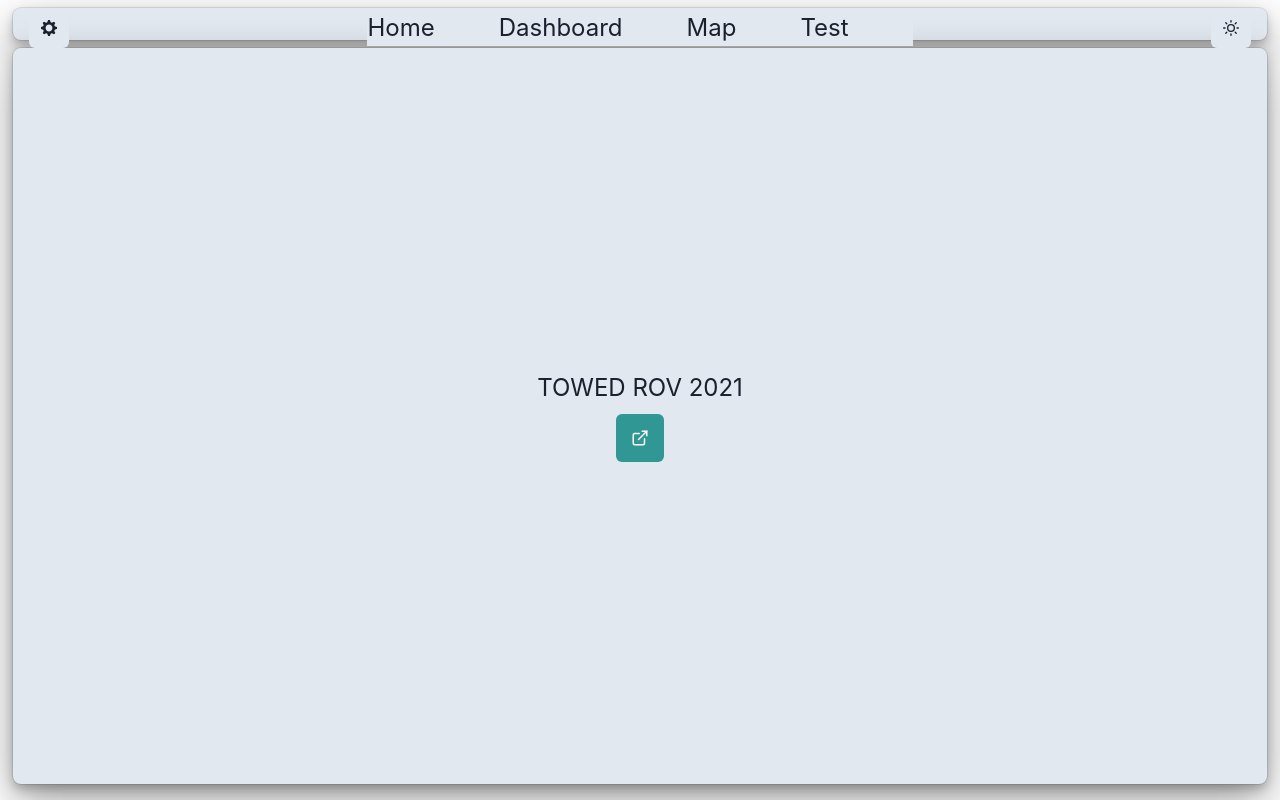
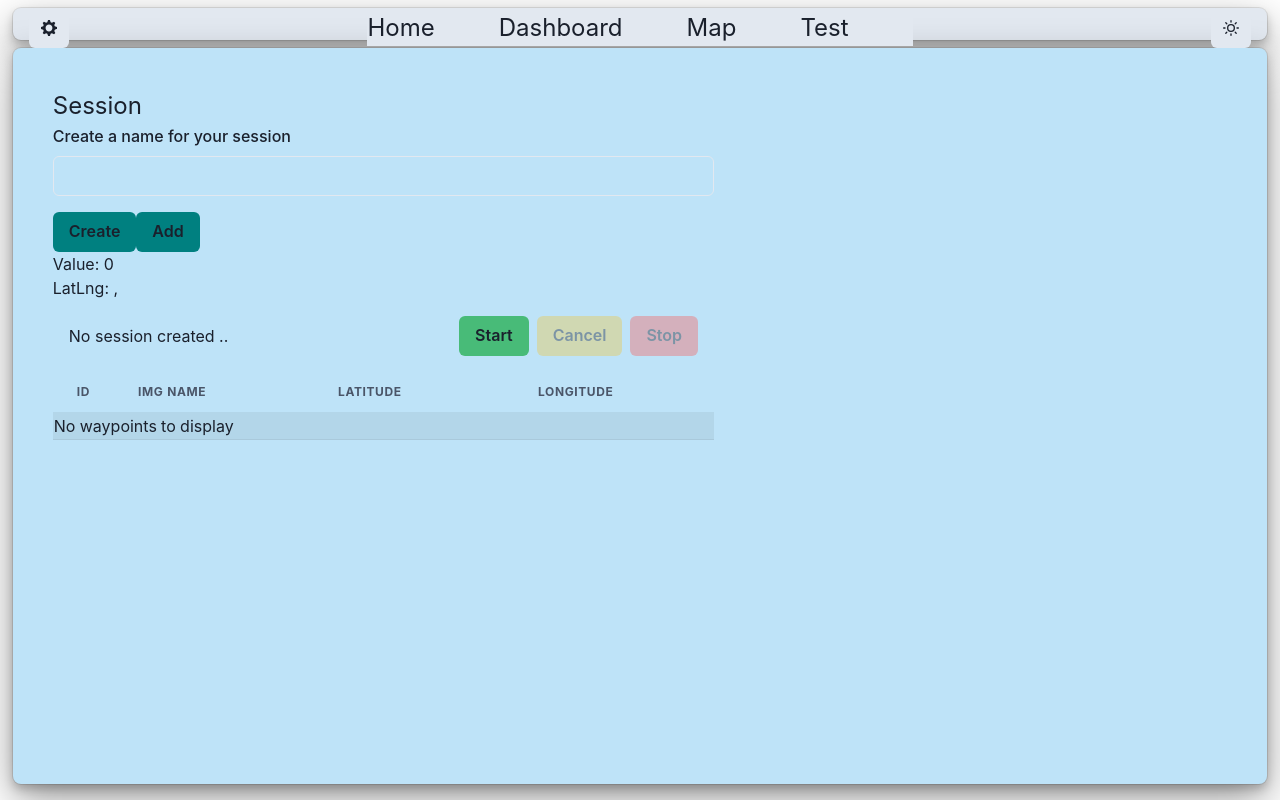
Before and after one commit to Towed-ROV/gui, a React (Create React App) app: page /#/test in a window 1280 px wide. Before the commit this address led to /#/. Built offline with nearby package versions, Linux system fonts and the light colour scheme.

Commit message:
Setting up support for waypointSession

```diff
--- a/src/fake_db/utils.js
+++ b/src/fake_db/utils.js
@@ -14,6 +14,23 @@ export const sendCommand = async (name, value, toSystem = false) => {
     const response = await resp.data;
     console.log(cmd);
     console.log(response);
+  } catch (err) {
+    console.log(err);
+  }
+};
+
+export const saveWaypoint = async (sessionId, latLng, sensorData) => {
+  let URL = "/waypoint/";
+  let payload = {
+    session_id: sessionId,
+    latitude: latLng[0],
+    longitude: latLng[1],
+    sensors: sensorData,
+  };
+  try {
+    console.log(payload);
+    // const resp = await api.post(URL, payload);
+    // return await resp.data;
   } catch (err) {
     console.log(err);
   }
--- a/src/helpers/utils.js
+++ b/src/helpers/utils.js
@@ -10,7 +10,10 @@ export const getEmptyArray = (MAX_ELEMENTS) => {
   return data;
 };
 
-function distanceTest(lat1, lon1, lat2, lon2) {
+export const distanceBetweenLatLong = (p1, p2) => {
+  var [lat1, lon1] = p1;
+  var [lat2, lon2] = p2;
+
   // metres
   var R = 6371e3;
 
@@ -28,4 +31,4 @@ function distanceTest(lat1, lon1, lat2, lon2) {
 
   // in metres
   return R * c;
-}
+};
--- a/src/helpers/validate.js
+++ b/src/helpers/validate.js
@@ -7,3 +7,15 @@ export const validateInput = (value) => {
   }
   return error;
 };
+
+export const validateStringInput = (value) => {
+  let error;
+  if (!value) {
+    error = "Session name required";
+  } else if (value.length < 6) {
+    error = " That's a bit short, isn't it?";
+  } else if (value.length > 30) {
+    error = "WOW, easy there tiger! A bit long?";
+  }
+  return error;
+};
--- a/src/pages/Test.js
+++ b/src/pages/Test.js
@@ -2,59 +2,117 @@ import {
   Box,
   Button,
   Flex,
-  SimpleGrid,
   Table,
   Tbody,
+  Text,
   Td,
   Th,
   Thead,
   Tr,
   useColorModeValue,
-  VStack,
+  FormLabel,
+  FormControl,
+  Input,
+  HStack,
+  FormErrorMessage,
 } from "@chakra-ui/react";
+import { Field, Form, Formik } from "formik";
 import React, { useEffect, useState } from "react";
+import { saveWaypoint } from "../fake_db/utils";
+import { distanceBetweenLatLong } from "../helpers/utils";
+import { validateStringInput } from "../helpers/validate";
+
+const gpsMIN = [62.383713, 6.977545];
+const gpsMAX = [62.38389, 6.97916];
+
+const rangeLat = gpsMAX[0] - gpsMIN[0];
+const rangeLng = gpsMAX[1] - gpsMIN[1];
+
+const STEPS = 4;
+
+const stepLat = rangeLat / STEPS;
+const stepLng = rangeLng / STEPS;
 
 const db = [
   {
-    id: 1,
-    img_name: "test_img_123.jpg",
-    latitude: 0.55,
-    longitude: 0.55,
+    id: -1,
+    img_name: "test.jpg",
+    latitude: -1,
+    longitude: -1,
   },
   {
-    id: 2,
-    img_name: "test_img_123.jpg",
-    latitude: 0.55,
-    longitude: 0.55,
+    id: -2,
+    img_name: "test.jpg",
+    latitude: -1,
+    longitude: -1,
   },
   {
-    id: 3,
-    img_name: "test_img_123.jpg",
-    latitude: 0.55,
-    longitude: 0.55,
+    id: -3,
+    img_name: "test.jpg",
+    latitude: -1,
+    longitude: -1,
   },
   {
-    id: 4,
-    img_name: "test_img_123.jpg",
-    latitude: 0.55,
-    longitude: 0.55,
+    id: -4,
+    img_name: "test.jpg",
+    latitude: -1,
+    longitude: -1,
   },
   {
-    id: 5,
-    img_name: "test_img_123.jpg",
-    latitude: 0.55,
-    longitude: 0.55,
+    id: -5,
+    img_name: "test.jpg",
+    latitude: -1,
+    longitude: -1,
   },
 ];
 
+let fakeSensors = [
+  {
+    name: "temperature",
+    value: 0,
+  },
+  {
+    name: "oxygen",
+    value: 0,
+  },
+  {
+    name: "latitude",
+    value: 62.383713,
+  },
+  {
+    name: "depth",
+    value: 0,
+  },
+  {
+    name: "longitude",
+    value: 6.977545,
+  },
+];
+
+/**
+ * TODO
+ * 1. Create sessionId
+ * 2. Start session.
+ *
+ * display is running
+ * stop option
+ * onExit cleanup
+ *
+ */
 const Test = () => {
   const textColor = useColorModeValue("grey.900", "gray.200");
   const boxColor = useColorModeValue("gray.200", "gray.600");
-  const [waypoints, setWaypoints] = useState(db);
+
+  const [isSessionRunning, setIsSessionRunning] = useState(false);
+  const [waypoints, setWaypoints] = useState([]);
   const [sessionId, setSessionId] = useState("");
-  const [id, setId] = useState(10);
+  const [currentLatLng, setCurrentLatLng] = useState([undefined, undefined]);
 
-  const addWaypoint = (wp) => {
+  const [id, setId] = useState(0);
+
+  const displayWaypoint = (wp) => {
+    if (wp === undefined) return;
+
     const wps = [...waypoints];
     if (wps.length > 4) {
       wps.shift();
@@ -64,16 +122,24 @@ const Test = () => {
   };
 
   const saveDataAndDisplay = async (sensorData) => {
-    const wp = filterWaypointData(sensorData);
-    if (wp !== undefined) {
-      const r = await postSessionData(wp, sensorData);
-      const response = await r.data;
-      const newWp = extractWaypoint(response);
-      addWaypoint(newWp);
+    if (isSessionRunning) {
+      const [isValid, latLng] = filterWaypointLatLng(sensorData);
+      if (isValid) {
+        const waypointDetails = await saveWaypoint(
+          sessionId,
+          latLng,
+          sensorData
+        );
+        const waypoint = extractWaypoint(waypointDetails);
+        displayWaypoint(waypoint);
+      } else {
+        console.log("Distance not valid");
+      }
     }
   };
 
   const extractWaypoint = (wp) => {
+    if (wp === undefined) return;
     return {
       session_id: wp.session_id,
       latitude: wp.latitude,
@@ -81,34 +147,56 @@ const Test = () => {
     };
   };
 
-  const postSessionData = async (wp, sensorData) => {};
-
-  const filterWaypointData = (sensorData) => {
-    var waypoint = undefined;
-    // TODO: check for lat and longitude
-    // TODO: check distance > 2 m, then go add, otherwise => pass
-    sensorData.forEach((sensor) => {});
-    return waypoint;
+  const cancelSession = () => {
+    setSessionId("");
   };
 
+  const filterWaypointLatLng = (sensorData) => {
+    var validChange = false;
+    var newLatLng = [undefined, undefined];
+    sensorData.forEach((sensor) => {
+      if (sensor.name === "latitude") {
+        newLatLng[0] = sensor.value;
+      }
+      if (sensor.name === "longitude") {
+        newLatLng[1] = sensor.value;
+      }
+    });
+
+    console.log("Calculating ... ");
+    console.log("CURR: ", currentLatLng);
+    console.log("NEWW: ", newLatLng);
+    if (!newLatLng.includes(undefined)) {
+      if (currentLatLng[0] === undefined || currentLatLng[1] === undefined) {
+        setCurrentLatLng(newLatLng);
+      } else {
+        var distance = distanceBetweenLatLong(currentLatLng, newLatLng);
+        console.log("Distance: ", distance);
+        const TWO_METRES = 2;
+        if (distance > TWO_METRES) {
+          setCurrentLatLng(newLatLng);
+          validChange = true;
+        }
+      }
+    }
+    return [validChange, newLatLng];
+  };
+
+  // TODO: Add start session to DB
+  // TODO: TEST MORE
+
   useEffect(() => {
-    const interval = setInterval(() => {
-      setId((id) => id + 1);
-      const numb = Math.random().toPrecision(5);
-      const wp = {
-        id: id,
-        img_name: `img_test_name_${id}.jpg`,
-        latitude: numb,
-        longitude: numb,
-      };
-      wp;
-      addWaypoint(wp);
-    }, 1000);
-
-    return () => {
-      clearInterval(interval);
-    };
-  }, [addWaypoint]);
+    fakeSensors.forEach((sensor) => {
+      if (sensor.name === "latitude") {
+        sensor.value += stepLat;
+      } else if (sensor.name === "longitude") {
+        sensor.value += stepLng;
+      } else {
+        sensor.value = id;
+      }
+    });
+    saveDataAndDisplay(fakeSensors);
+  }, [id]);
 
   return (
     <Flex
@@ -119,23 +207,114 @@ const Test = () => {
       rounded="lg"
       color={textColor}
       bg={boxColor}
-      align="center"
-      justify="center"
       p={10}
+      bg="blue.100"
     >
-      <SimpleGrid
-        columns={2}
-        spacing={10}
-        w="100%"
-        h="50%"
-        align="center"
-        justify="center"
-        p={10}
-      >
+      <Box>
+        <Text fontSize="2xl">Session</Text>
+        <Formik
+          initialValues={{ name: "" }}
+          onSubmit={(data, actions) => {
+            actions.setSubmitting(true);
+            console.log(typeof data.name);
+            setSessionId(data.name);
+            actions.setFieldValue("value", "", false);
+            actions.setSubmitting(false);
+          }}
+        >
+          {(props) => (
+            <Form>
+              <Field
+                placeholder="name"
+                name="name"
+                type="input"
+                validate={validateStringInput}
+              >
+                {({ field, form }) => (
+                  <FormControl
+                    isInvalid={form.errors.name && form.touched.name}
+                  >
+                    <FormLabel color={textColor} htmlFor="name">
+                      Create a name for your session
+                    </FormLabel>
+                    <Input
+                      {...field}
+                      id="name"
+                      placeholder=""
+                      autoComplete="off"
+                      color={textColor}
+                    />
+                    <FormErrorMessage>{form.errors.name}</FormErrorMessage>
+                  </FormControl>
+                )}
+              </Field>
+              <Button
+                mt={4}
+                bg="teal"
+                isLoading={props.isSubmitting}
+                type="submit"
+                color={textColor}
+                disabled={isSessionRunning}
+              >
+                Create
+              </Button>
+              <Button
+                onClick={() => setId(id + 1)}
+                color={textColor}
+                mt={4}
+                bg="teal"
+              >
+                Add
+              </Button>
+              <Text>Value: {id}</Text>
+              <Text>LatLng: {currentLatLng.toString()}</Text>
+            </Form>
+          )}
+        </Formik>
+        <HStack justifyContent="space-between" p={4}>
+          {sessionId ? (
+            <Text color={textColor}>Loaded: {sessionId}</Text>
+          ) : (
+            <Text color={textColor}>No session created ..</Text>
+          )}
+          {sessionId ? (
+            <Text color={textColor}>
+              Running: {isSessionRunning.toString()}
+            </Text>
+          ) : (
+            <Text></Text>
+          )}
+          <HStack justifyContent="center" alignContent="center">
+            <Button
+              bg="green.400"
+              color={textColor}
+              onClick={() => setIsSessionRunning(true)}
+              isDisabled={isSessionRunning}
+            >
+              Start
+            </Button>
+            <Button
+              bg="yellow.400"
+              color={textColor}
+              onClick={() => cancelSession()}
+              isDisabled={!isSessionRunning}
+            >
+              Cancel
+            </Button>
+            <Button
+              bg="red.400"
+              color={textColor}
+              onClick={() => setIsSessionRunning(false)}
+              isDisabled={!isSessionRunning}
+            >
+              Stop
+            </Button>
+          </HStack>
+        </HStack>
         <Table variant="striped" colorScheme="blackAlpha">
           <Thead>
             <Tr>
-              <Th style={{ width: "200px", textAlign: "left" }}>Id</Th>
+              <Th style={{ width: "50px", textAlign: "left" }}>Id</Th>
               <Th style={{ width: "200px", textAlign: "left" }}>Img name</Th>
               <Th style={{ width: "200px", textAlign: "left" }}>Latitude</Th>
               <Th style={{ width: "200px", textAlign: "left" }}>Longitude</Th>
@@ -145,7 +324,7 @@ const Test = () => {
             {waypoints &&
               waypoints.map((sensor) => (
                 <Tr key={sensor.id}>
-                  <Td style={{ width: "200px" }}>{sensor.id}</Td>
+                  <Td style={{ width: "50px" }}>{sensor.id}</Td>
                   <Td style={{ width: "200px" }}>{sensor.img_name}</Td>
                   <Td style={{ width: "200px" }}>{sensor.latitude}</Td>
                   <Td style={{ width: "200px" }}>{sensor.longitude}</Td>
@@ -167,8 +346,7 @@ const Test = () => {
             )}
           </Tbody>
         </Table>
-        <Box>Box 2</Box>
-      </SimpleGrid>
+      </Box>
     </Flex>
   );
 };
```
Lines whose indentation alone changed are shown as unchanged.
